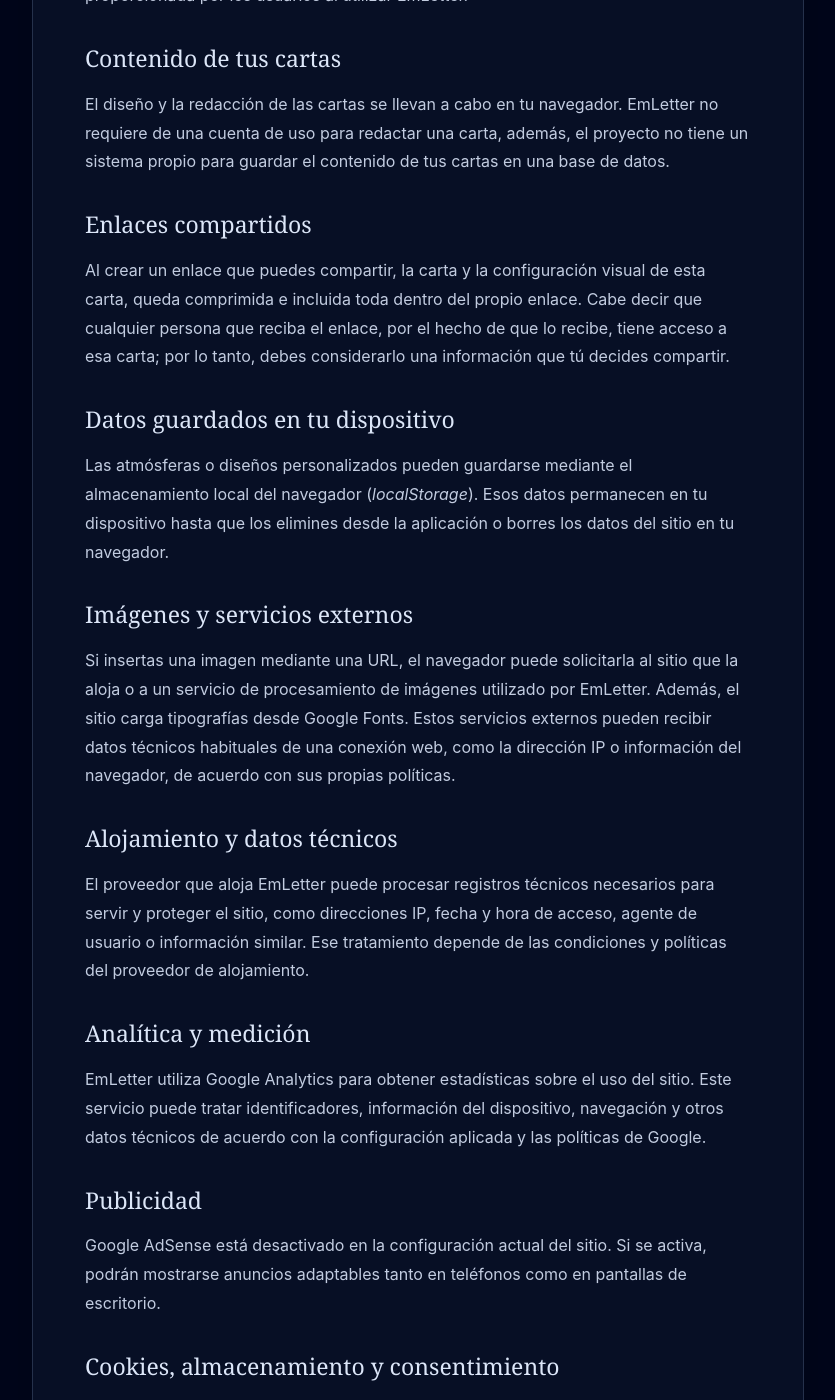
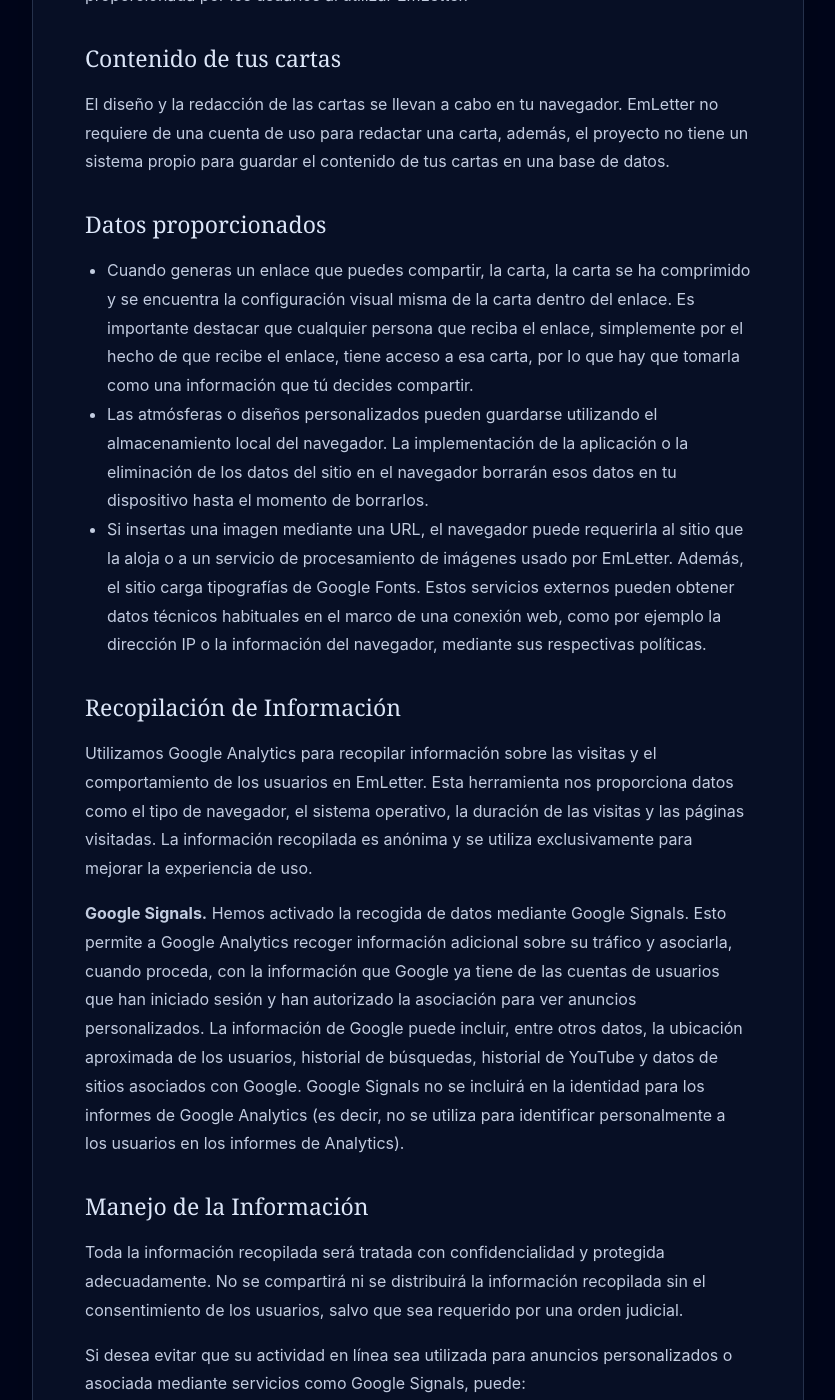
Before and after one commit to dylanmeca/EmLetter, a Jekyll site: the page built from politica-de-privacidad.html, in a window 1280 px wide and 1400 px high, scrolled down 375 px. Shown: the whole window, without its empty margins (222-1057 px from the left). Built offline with Jekyll 4.4.1, drawn with Linux system fonts in a browser that asks for light colours; some web fonts are replaced; some of the changed text lies outside the part shown.

Commit message:
Update politica-de-privacidad.html

```diff
--- a/politica-de-privacidad.html
+++ b/politica-de-privacidad.html
@@ -15,37 +15,40 @@
     <h2>Contenido de tus cartas</h2>
     <p>El diseño y la redacción de las cartas se llevan a cabo en tu navegador. EmLetter no requiere de una cuenta de uso para redactar una carta, además, el proyecto no tiene un sistema propio para guardar el contenido de tus cartas en una base de datos.</p>
 
-    <h2>Enlaces compartidos</h2>
-    <p>Al crear un enlace que puedes compartir, la carta y la configuración visual de esta carta, queda comprimida e incluida toda dentro del propio enlace. Cabe decir que cualquier persona que reciba el enlace, por el hecho de que lo recibe, tiene acceso a esa carta; por lo tanto, debes considerarlo una información que tú decides compartir.</p>
+    <h2>Datos proporcionados</h2>
+    <ul>
+      <li>Cuando generas un enlace que puedes compartir, la carta, la carta se ha comprimido y se encuentra la configuración visual misma de la carta dentro del enlace. Es importante destacar que cualquier persona que reciba el enlace, simplemente por el hecho de que recibe el enlace, tiene acceso a esa carta, por lo que hay que tomarla como una información que tú decides compartir.</li>
+      <li>Las atmósferas o diseños personalizados pueden guardarse utilizando el almacenamiento local del navegador. La implementación de la aplicación o la eliminación de los datos del sitio en el navegador borrarán esos datos en tu dispositivo hasta el momento de borrarlos.</li>
+      <li>Si insertas una imagen mediante una URL, el navegador puede requerirla al sitio que la aloja o a un servicio de procesamiento de imágenes usado por EmLetter. Además, el sitio carga tipografías de Google Fonts. Estos servicios externos pueden obtener datos técnicos habituales en el marco de una conexión web, como por ejemplo la dirección IP o la información del navegador, mediante sus respectivas políticas.</li>
+    </ul>
 
-    <h2>Datos guardados en tu dispositivo</h2>
-    <p>Las atmósferas o diseños personalizados pueden guardarse mediante el almacenamiento local del navegador (<em>localStorage</em>). Esos datos permanecen en tu dispositivo hasta que los elimines desde la aplicación o borres los datos del sitio en tu navegador.</p>
+    {% if site.google_analytics.enabled %}
+    <h2>Recopilación de Información</h2>
+    <p>Utilizamos Google Analytics para recopilar información sobre las visitas y el comportamiento de los usuarios en EmLetter. Esta herramienta nos proporciona datos como el tipo de navegador, el sistema operativo, la duración de las visitas y las páginas visitadas. La información recopilada es anónima y se utiliza exclusivamente para mejorar la experiencia de uso.</p>
 
-    <h2>Imágenes y servicios externos</h2>
-    <p>Si insertas una imagen mediante una URL, el navegador puede solicitarla al sitio que la aloja o a un servicio de procesamiento de imágenes utilizado por EmLetter. Además, el sitio carga tipografías desde Google Fonts. Estos servicios externos pueden recibir datos técnicos habituales de una conexión web, como la dirección IP o información del navegador, de acuerdo con sus propias políticas.</p>
+    <p><strong>Google Signals.</strong> Hemos activado la recogida de datos mediante Google Signals. Esto permite a Google Analytics recoger información adicional sobre su tráfico y asociarla, cuando proceda, con la información que Google ya tiene de las cuentas de usuarios que han iniciado sesión y han autorizado la asociación para ver anuncios personalizados. La información de Google puede incluir, entre otros datos, la ubicación aproximada de los usuarios, historial de búsquedas, historial de YouTube y datos de sitios asociados con Google. Google Signals no se incluirá en la identidad para los informes de Google Analytics (es decir, no se utiliza para identificar personalmente a los usuarios en los informes de Analytics).</p>
 
-    <h2>Alojamiento y datos técnicos</h2>
-    <p>El proveedor que aloja EmLetter puede procesar registros técnicos necesarios para servir y proteger el sitio, como direcciones IP, fecha y hora de acceso, agente de usuario o información similar. Ese tratamiento depende de las condiciones y políticas del proveedor de alojamiento.</p>
+    <h2>Manejo de la Información</h2>
+    <p>Toda la información recopilada será tratada con confidencialidad y protegida adecuadamente. No se compartirá ni se distribuirá la información recopilada sin el consentimiento de los usuarios, salvo que sea requerido por una orden judicial.</p>
 
-    <h2>Analítica y medición</h2>
-    {% if site.google_analytics.enabled %}
-    <p>EmLetter utiliza Google Analytics para obtener estadísticas sobre el uso del sitio. Este servicio puede tratar identificadores, información del dispositivo, navegación y otros datos técnicos de acuerdo con la configuración aplicada y las políticas de Google.</p>
-    {% else %}
-    <p>Google Analytics está desactivado en la configuración actual del sitio. Si se activa en el futuro, esta página seguirá informando de su uso.</p>
+    <p>Si desea evitar que su actividad en línea sea utilizada para anuncios personalizados o asociada mediante servicios como Google Signals, puede:</p>
+    <ul>
+      <li>Gestionar la personalización de anuncios y los permisos desde la página de configuración de anuncios de Google: <a href="https://adssettings.google.com/?hl=es">https://adssettings.google.com/?hl=es</a></li>
+      <li>Consultar y eliminar datos en la página <strong>Mi actividad</strong> de Google: <a href="https://myactivity.google.com/?hl=es">https://myactivity.google.com/?hl=es</a>
+      <li>Desactivar o borrar cookies en su navegador o utilizar herramientas de bloqueo de seguimiento y extensiones de privacidad.</li>
+      <li>Utilizar herramientas o extensiones para bloquear la recopilación de analytics si lo desea.</li>
+    </ul>
+
+    <p>Tenga en cuenta que algunas de estas acciones (por ejemplo, bloquear cookies) pueden afectar la experiencia de usuario.</p>
     {% endif %}
 
+    {% if site.google_adsense.enabled %}
     <h2>Publicidad</h2>
-    {% if site.google_adsense.enabled %}
     <p>EmLetter utiliza Google AdSense para mostrar publicidad. Los anuncios pueden utilizar tecnologías de almacenamiento o medición y pueden adaptarse al dispositivo y al espacio disponible. El tratamiento realizado por Google depende, entre otros factores, de la ubicación del visitante, de la configuración publicitaria y de los consentimientos aplicables.</p>
-    {% else %}
-    <p>Google AdSense está desactivado en la configuración actual del sitio. Si se activa, podrán mostrarse anuncios adaptables tanto en teléfonos como en pantallas de escritorio.</p>
     {% endif %}
 
-    <h2>Cookies, almacenamiento y consentimiento</h2>
-    <p>Algunas funciones propias de EmLetter utilizan almacenamiento local para conservar preferencias. Si se habilitan servicios de analítica o publicidad, esos proveedores pueden utilizar cookies u otras tecnologías de almacenamiento o medición. Cuando la legislación aplicable lo requiera, el responsable del sitio debe implementar el mecanismo de consentimiento adecuado para los visitantes de las regiones afectadas.</p>
-
-    <h2>Responsable y cambios</h2>
-    <p>El responsable de EmLetter es Dylan Meca. Esta política puede actualizarse cuando cambie el funcionamiento del sitio o los servicios externos utilizados. La fecha de la última revisión se mostrará al inicio de esta página.</p>
+    <h2>Actualización</h2>
+    <p>El autor de EmLetter es Dylan Meca. En el caso de ser necesario conforme se modifique la manera de operar del sitio o los distintos servicios externos utilizados, esta política puede ser sometida a actualización. La fecha de la última actualización se informará en la parte superior de esta página.</p>
 
     <a class="outline privacy-back" href="{{ '/' | relative_url }}">← Volver a EmLetter</a>
   </article>
```
